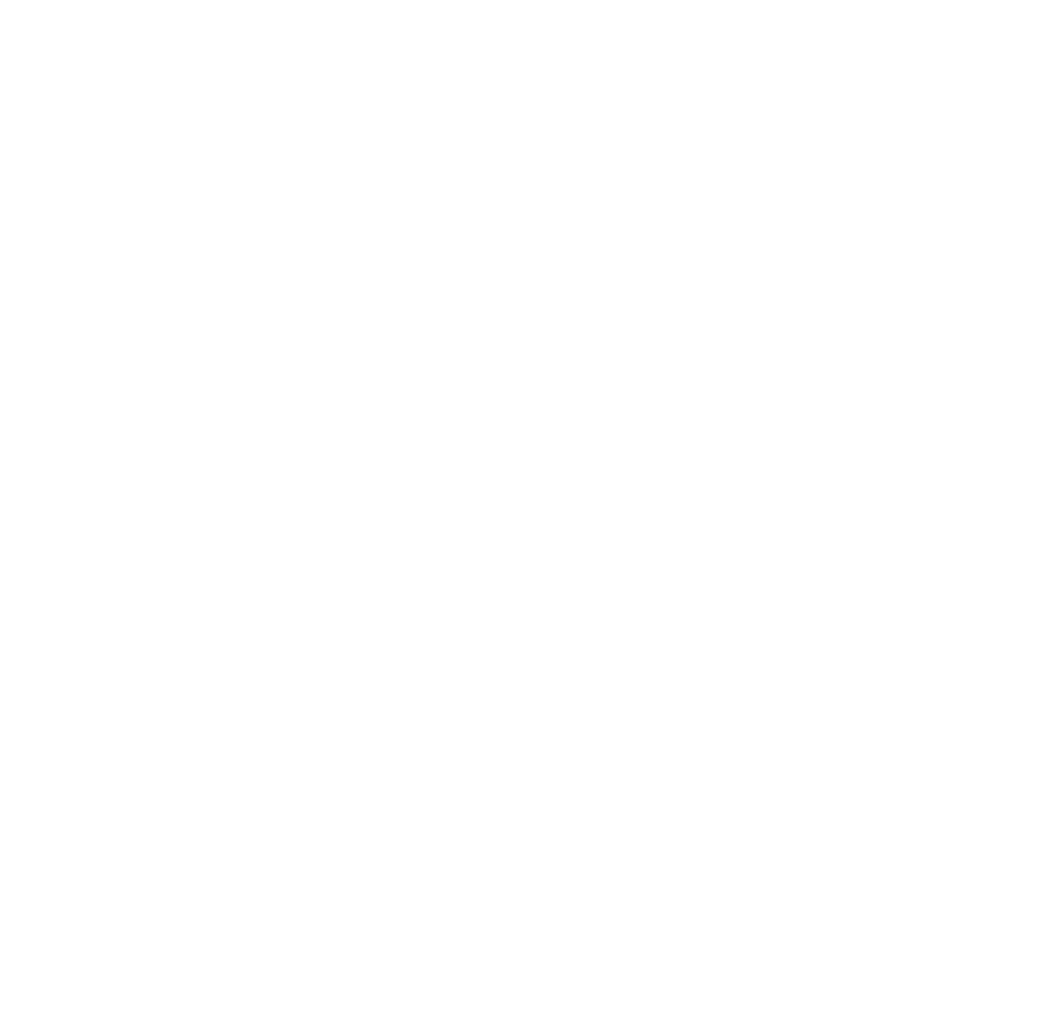
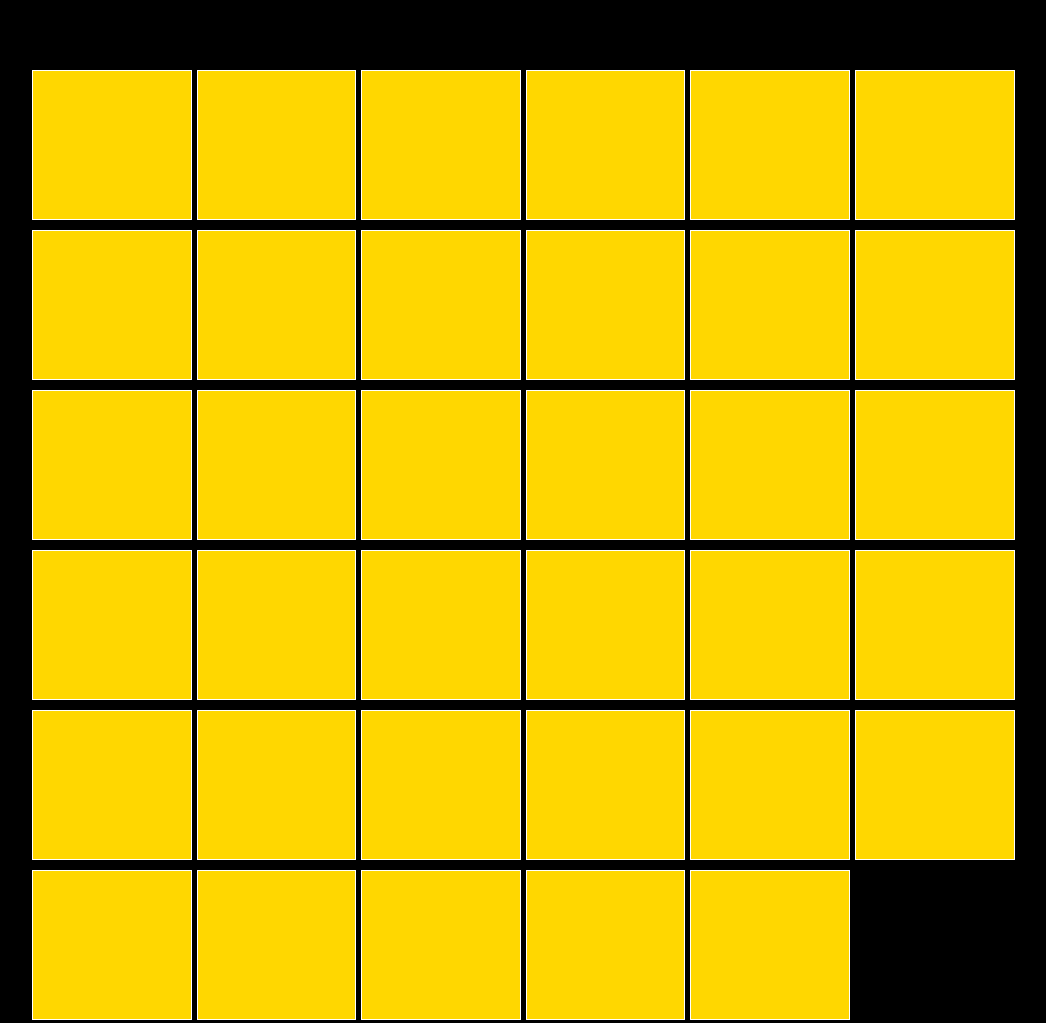
Before and after one commit to StefanoAntonelli93/html-css-zoom, a plain HTML site: page index.html in a window 1280 px wide. Shown: the whole page, without its empty margins (38-1084 px from the left). Before the commit the page ends 800 px from the top, so only its background shows below. Drawn offline with Linux system fonts and the light colour scheme.

Commit message:
[UPD] add layout main

```diff
--- a/css/style.css
+++ b/css/style.css
@@ -3,3 +3,54 @@
     padding: 0;
     box-sizing: border-box;
 }
+
+body {
+    font-style: Arial, sans-serif;
+}
+
+
+
+/* UTILITY */
+
+.bg-black{
+    background-color: black;
+
+}
+
+.d-flex {
+    display: flex;
+}
+
+.flex-wrap {
+    flex-wrap: wrap;
+}
+
+
+
+
+/* LAYOUT */
+
+.container {
+    max-width: 1200px;
+    margin: 0 auto;
+
+}
+
+.row {
+    display: flex;
+    flex-wrap: wrap;
+    flex-direction: row;
+}
+
+.img-contain {
+    padding: 70px;
+    width: 100vw;
+}
+.col-14 {
+    width: 14%;
+    margin-right: 5px;
+    margin-bottom: 10px;
+    height: 150px;
+    background-color: gold;
+    border: 1px solid white;
+}
--- a/index.html
+++ b/index.html
@@ -5,6 +5,59 @@
     <link rel="stylesheet" href="css/style.css">
 </head>
 <body>
+    <!-- MAIN -->
+    <main>
+        <div class="bg-black">
+            <div class="conteiner">
+                <div class="row">
+                    <div class="img-contain d-flex flex-wrap">
+                        <div class="col-14"></div>
+                        <div class="col-14"></div>
+                        <div class="col-14"></div>
+                        <div class="col-14"></div>
+                        <div class="col-14"></div>
+                        <div class="col-14"></div>
+                        <div class="col-14"></div>
+                        <div class="col-14"></div>
+                        <div class="col-14"></div>
+                        <div class="col-14"></div>
+                        <div class="col-14"></div>
+                        <div class="col-14"></div>
+                        <div class="col-14"></div>
+                        <div class="col-14"></div>
+                        <div class="col-14"></div>
+                        <div class="col-14"></div>
+                        <div class="col-14"></div>
+                        <div class="col-14"></div>
+                        <div class="col-14"></div>
+                        <div class="col-14"></div>
+                        <div class="col-14"></div>
+                        <div class="col-14"></div>
+                        <div class="col-14"></div>
+                        <div class="col-14"></div>
+                        <div class="col-14"></div>
+                        <div class="col-14"></div>
+                        <div class="col-14"></div>
+                        <div class="col-14"></div>
+                        <div class="col-14"></div>
+                        <div class="col-14"></div>
+                        <div class="col-14"></div>
+                        <div class="col-14"></div>
+                        <div class="col-14"></div>
+                        <div class="col-14"></div>
+                        <div class="col-14"></div>
 
+                    </div>
+                </div>
+            </div>
+        </div>
+    </main>
+    <!-- FINE MAIN -->
+
+    <!-- FOOTER -->
+    <footer>
+
+    </footer>
+    <!-- FINE FOOTER -->
 </body>
 </html>
```
Also changed, not shown: 1 other file.
